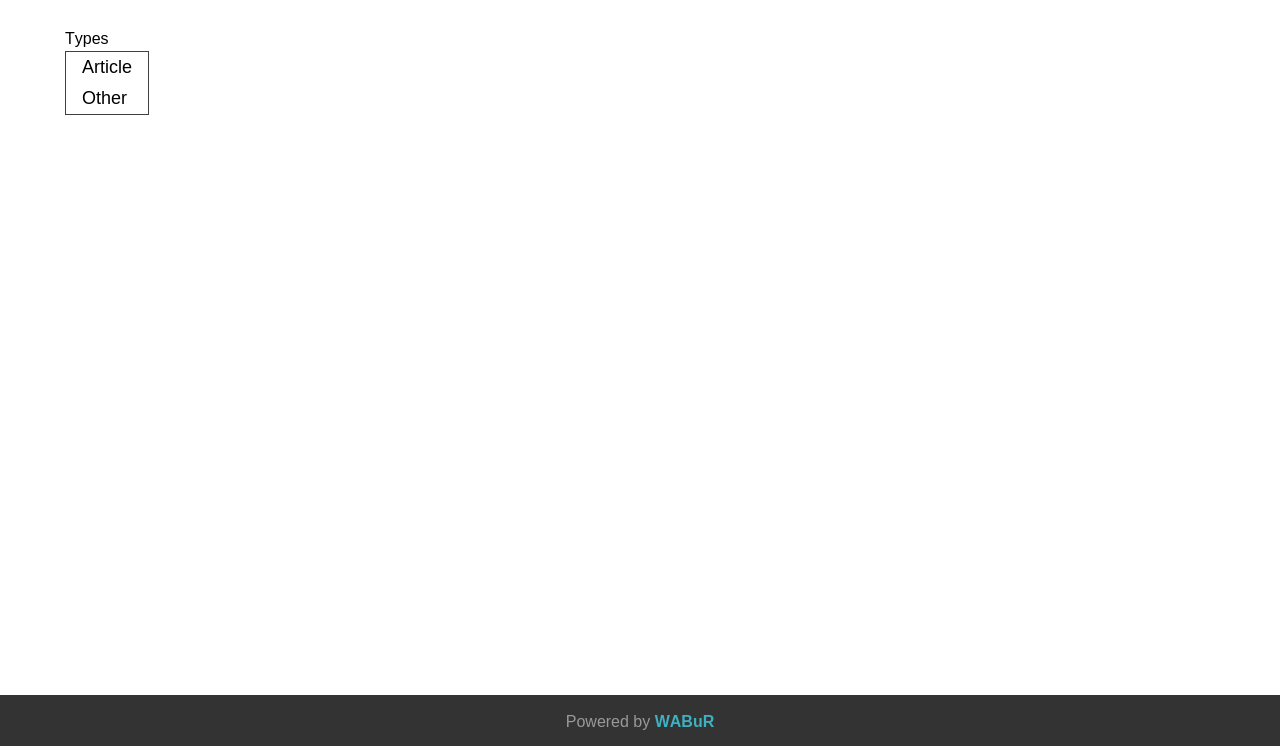
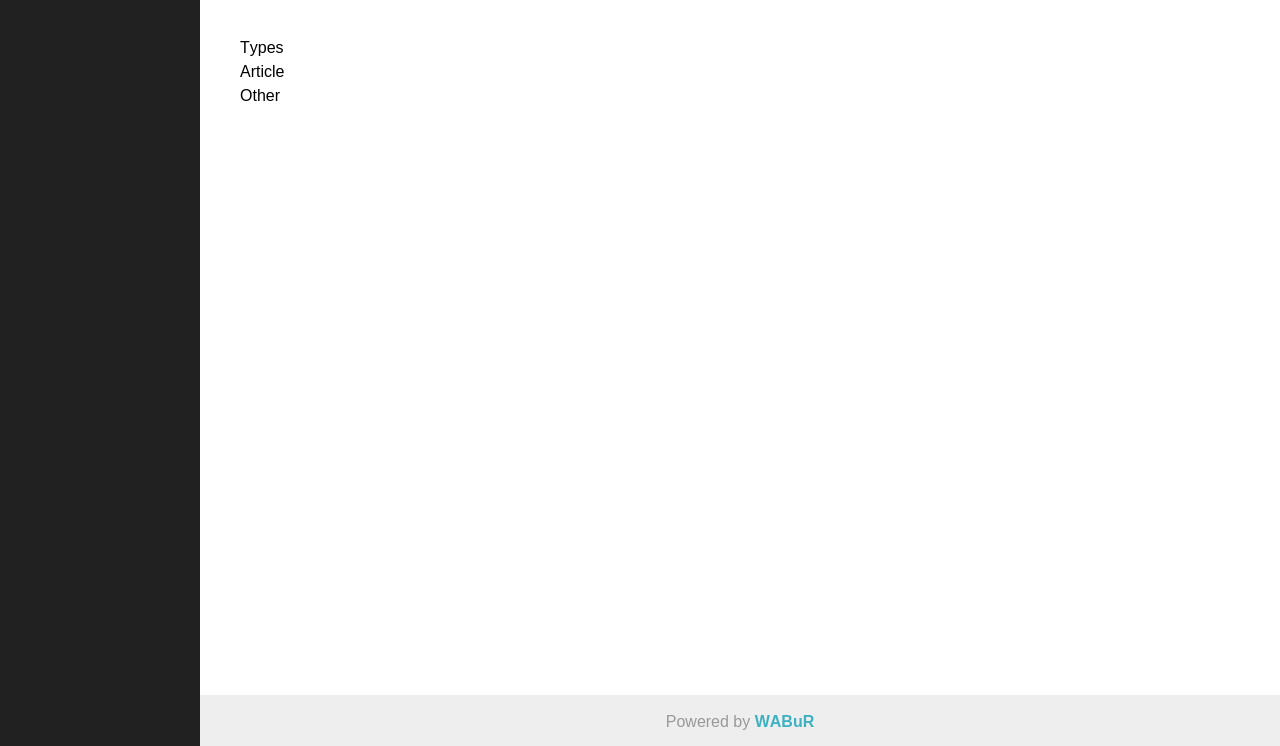
Before and after one commit to ohler55/wabur, a plain HTML site: page view/index.html in a window 1280 px wide. Shown: the part 54-800 px from the top of the page. Drawn offline with Linux system fonts and the light colour scheme.

Commit message:
placeholder markup and styles

```diff
--- a/view/index.html
+++ b/view/index.html
@@ -7,7 +7,6 @@
   </head>
   <body onresize="resizeList()">
     <header class="header">
-      <div class="container">
       <div class="logo">
         <span class="brand">WABuR</span>
         <span class="subtitle">Web Application Builder using Ruby</span>
@@ -18,18 +17,52 @@
           <li><a href="https://github.com/ohler55/wabur">Contribute</a></li>
         </ul>
       </nav>
-      </div>
     </header>
 
-    <main id="view" class="content container">
-      <!-- dynamic content -->
+    <main class="content">
+      <div class="sidebar">
+        <ul id="types">
+        <!--
+          <li><a href="#">Article</a></li>
+          <li><a href="#">Other</a></li>
+        -->
+        </ul>
+      </div>
+      <div id="view" class="view-content">
+      <!--
+        <h2 class="type">Article</h2>
+        <ul class="object">
+          <li class="object-item">
+            <div class="key">Key1</div>
+            <div class="value">Value1</div>
+          </li>
+          <li class="object-item">
+            <div class="key">Key2</div>
+            <div class="value">Value2</div>
+          </li>
+          <li class="object-item">
+            <div class="key value-object">Key3</div>
+            <div class="value">
+              <ul class="object">
+                <li class="object-item">
+                  <div class="key">Key3.1</div>
+                  <div class="value">Value3.1</div>
+                </li>
+                <li class="object-item">
+                  <div class="key">Key3.2</div>
+                  <div class="value">Value3.2</div>
+                </li>
+              </ul>
+            </div>
+          </li>
+        </ul>
+      -->
+      </div>
     </main>
 
     <footer class="footer">
-      <div class="container">
       <div class="attribution">
         Powered by <a class="brand" href="https://github.com/ohler55/wabur">WABuR</a>
-        </div>
       </div>
     </footer>
     <script src="js/wab.js"></script>
--- a/view/wab.css
+++ b/view/wab.css
@@ -29,6 +29,7 @@ ul {
   max-width: 1180px;
 }
 .header {
+  padding: 0 15px;
   color: #eaeaea;
   background: #333;
 }
@@ -74,13 +75,14 @@ ul {
 
 .header nav li a {
   display: block;
-  padding: 15px 0 12px 15px;
+  padding: 13px 0 0 15px;
   color: #aaa;
 }
 
 .footer {
-  color: #eaeaea;
-  background: #333;
+  width: calc(100% - 200px);
+  margin-left: 200px;
+  background: #eee;
   color: #999;
   text-align: center;
 }
@@ -95,34 +97,66 @@ ul {
 }
 
 .content {
-  padding: 30px 15px;
   flex: 1 0 auto;
 }
 
-.type_list_title {
-    font-size: 18px;
-  font-weight: bold;
+.sidebar {
+  position: fixed;
+  width: 200px;
+  min-height: 100%;
+  padding: 30px 0;
+  color: #eee;
+  background: #212121;
 }
 
-.list {
-    display: table;
-    border: 1px solid #404040;
+.sidebar li {
+  border-top: 1px solid #373737;
+  border-bottom: 1px solid #0d0d0d;
 }
 
-.list_row {
-    display: table-row;
+.sidebar li:first-of-type {
+  border-top-color: transparent;
 }
 
-.list_cell {
-    display: table-column;
-    float: left;
-    font-size: 18px;
-    text-align: left;
-    padding: 2px 16px;
-    cursor: pointer;
+.sidebar li:last-of-type {
+  border-bottom-color: transparent;
 }
 
-.list_cell:hover {
-    display: table-row;
-    background: #f0f6ff;
+.sidebar li a {
+  display: block;
+  padding: 15px;
+  padding-left: 30px;
+  color: #3eb1c1;
 }
+
+.sidebar li a:hover {
+  color: #eee;
+  background: #181818;
+}
+
+.view-content {
+  width: calc(100% - 200px);
+  margin-left: 200px;
+  padding: 40px;
+}
+
+.view-content .object .object { padding-left: 15px; }
+.view-content .object .object-item {
+  display: table;
+  padding: 4px 0;
+}
+.view-content .object .key.value-object {
+  float: none;
+  padding-bottom: 2px;
+}
+
+.view-content .object .key,
+.view-content .object .value { float: left; }
+
+.view-content .object .key { font-weight: bold; }
+.view-content .object .key:after {
+  content: ":";
+  margin-right: 15px;
+}
+
+.type { margin-bottom: 15px; }
```
Lines whose indentation alone changed are shown as unchanged.
